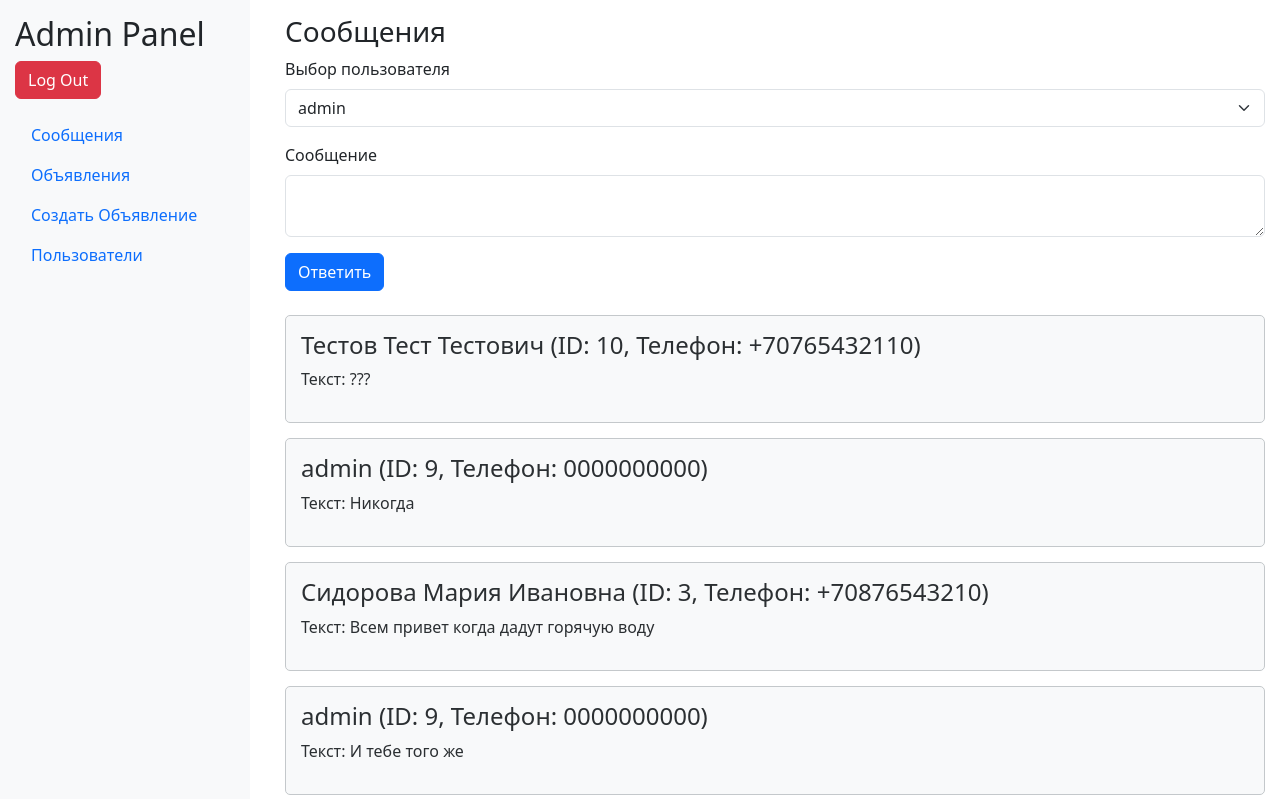
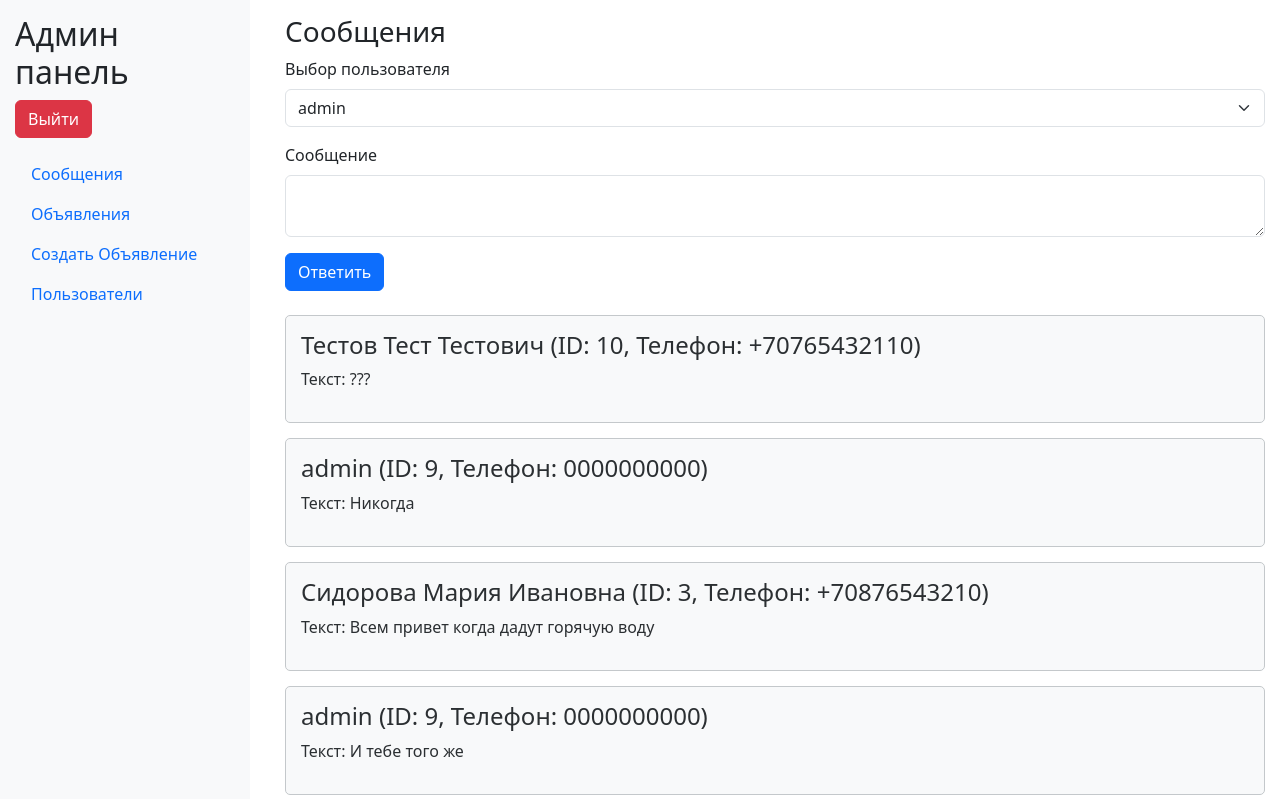
Before and after one commit to ColinsBlares/monthProject, a PHP site: page /admin_panel.php in a window 1280 px wide. Shown: the top 799 px of the page. Run offline with PHP 8.4, Linux system fonts and the light colour scheme; the visitor is signed in with stand-in values (Sample User, id 1); data comes from the database, SQL or seed files in the repository.

Commit message:
adminPanel ver 2.1
update design

```diff
--- a/web/admin_panel.php
+++ b/web/admin_panel.php
@@ -112,8 +112,8 @@ $users_result = $conn->query($users_sql);
 </head>
 <body>
 <div class="sidebar">
-    <h2>Admin Panel</h2>
-    <a href='?logout' class='btn btn-danger mb-3'>Log Out</a>
+    <h2>Админ панель</h2>
+    <a href='?logout' class='btn btn-danger mb-3'>Выйти</a>
     <ul class="nav flex-column">
         <li class="nav-item">
             <a class="nav-link active" href="#messages" data-bs-toggle="tab">Сообщения</a>
@@ -138,6 +138,7 @@ $users_result = $conn->query($users_sql);
                     <label for="receiver_id" class="form-label">Выбор пользователя</label>
                     <select class="form-select" id="receiver_id" name="receiver_id">
                         <?php
+                        $users_result = $conn->query($users_sql); // Повторное выполнение запроса для формы
                         while ($user = $users_result->fetch_assoc()) {
                             echo "<option value='{$user['id']}'>{$user['full_name']}</option>";
                         }
@@ -222,6 +223,8 @@ $users_result = $conn->query($users_sql);
 
             <h2>Пользователи</h2>
             <?php
+            $users_sql = "SELECT id, full_name, phone_number FROM residents ORDER BY full_name ASC";
+            $users_result = $conn->query($users_sql);
             if ($users_result->num_rows > 0) {
                 echo "<ul class='list-group'>";
                 while ($row = $users_result->fetch_assoc()) {
@@ -238,7 +241,11 @@ $users_result = $conn->query($users_sql);
         </div>
     </div>
 </div>
-
+<script>
+    document.getElementById('sidebar-toggler').addEventListener('click', function() {
+        document.querySelector('.sidebar').classList.toggle('active');
+    });
+</script>
 <script src="https://cdn.jsdelivr.net/npm/bootstrap@5.3.0/dist/js/bootstrap.bundle.min.js"></script>
 </body>
 </html>
```
